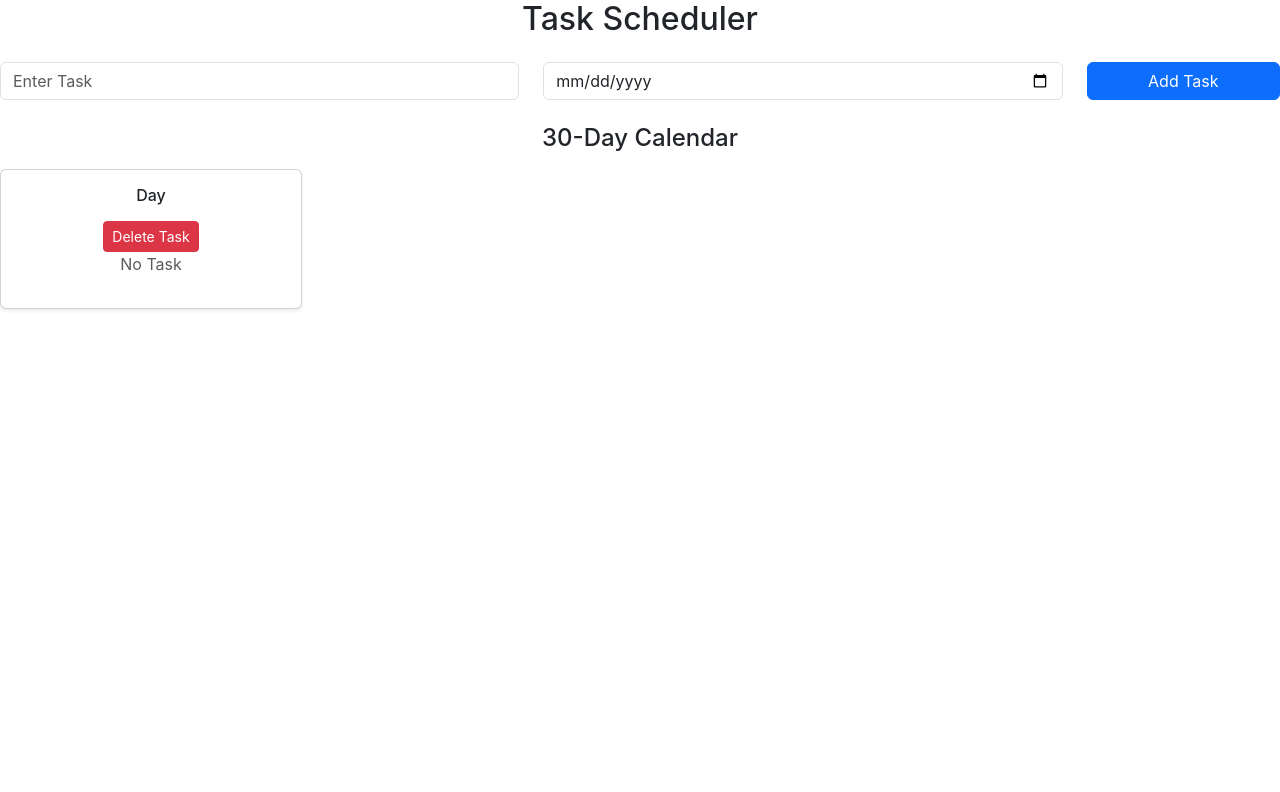
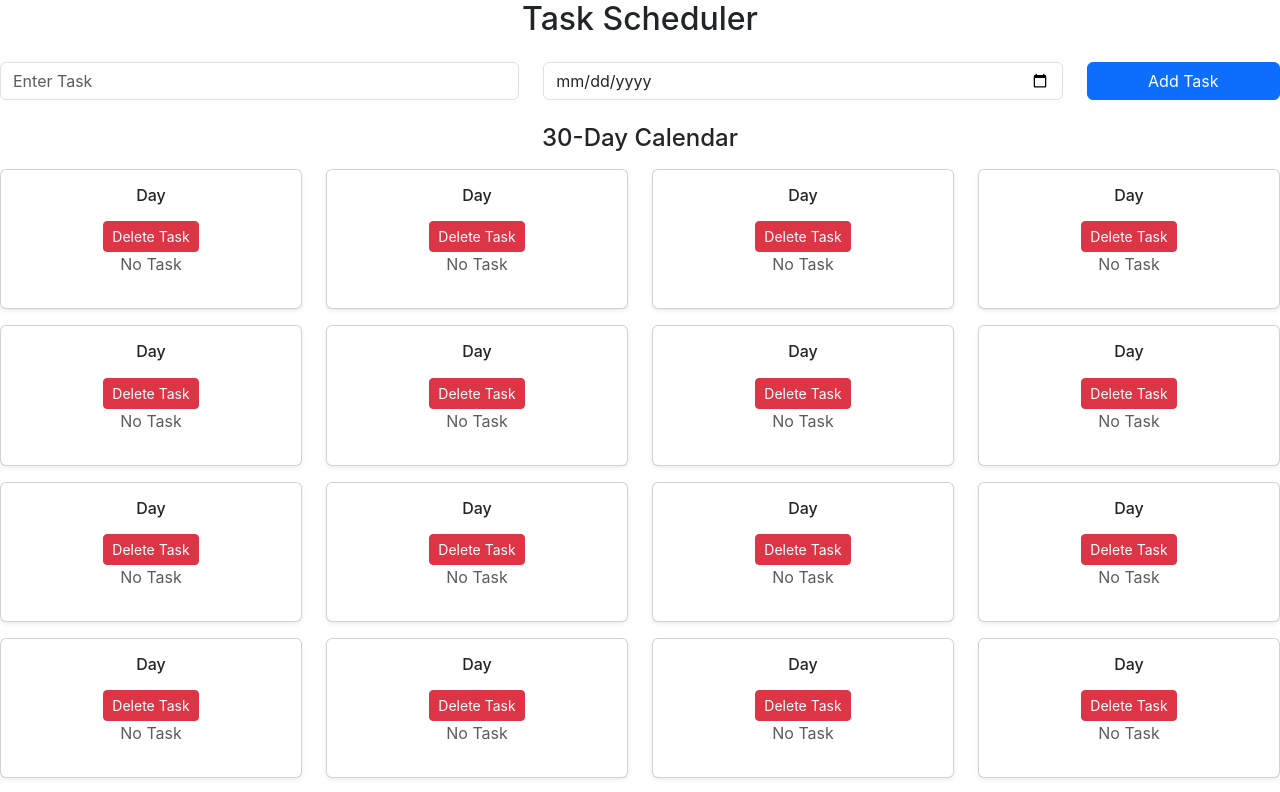
Before and after one commit to harman-bhullar/task-scheduler, a React (Create React App) app: page / in a window 1280 px wide. Shown: the top 792 px of the page. Built offline with nearby package versions, Linux system fonts and the light colour scheme.

Commit message:
Mapping through an array to create the 30 cards

```diff
--- a/src/Task.js
+++ b/src/Task.js
@@ -8,6 +8,7 @@ export default function Task() {
         <div>
             <h2 className="mb-4">Task Scheduler</h2>
             <div className="row mb-4">
+
                 <div className="col-md-5">
                     <input
                         type="text"
@@ -36,8 +37,8 @@ export default function Task() {
 
             <h4 className="mb-3">30-Day Calendar</h4>
             <div className="row">
-
-                <div className="col-6 col-md-4 col-lg-3 mb-3">
+                {tasks.map((task, index) => (
+                    <div  key={index} className="col-6 col-md-4 col-lg-3 mb-3">
                         <div className="card shadow-sm">
                             <div className="card-body text-center">
                                 <h6 className="card-title">Day</h6>
@@ -57,7 +58,7 @@ export default function Task() {
                             </div>
                         </div>
                     </div>
-
+                ))}
             </div>
         </div>
     )
```
Lines whose indentation alone changed are shown as unchanged.
